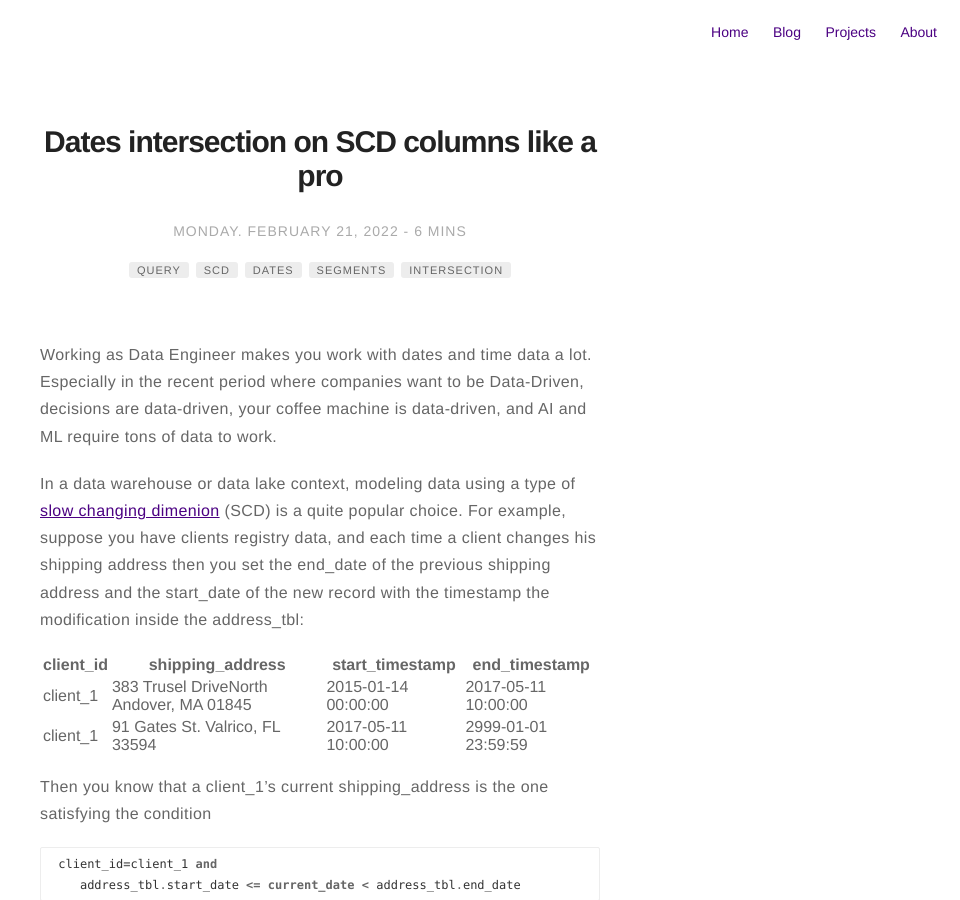
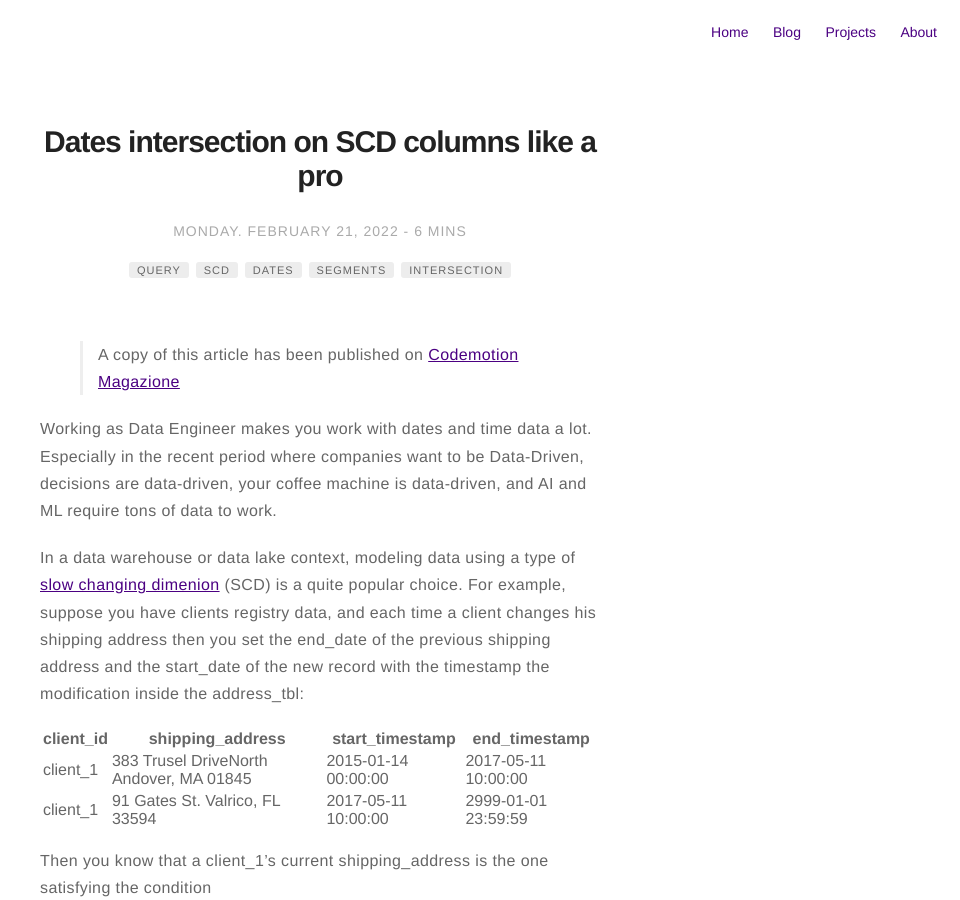
Before and after one commit to nicoDs96/hi, a Jekyll site: the page built from _posts/2022-01-22-dates-intersection-conditions-on-SCD-columns-like-a-pro.markdown, in a window 1280 px wide and 900 px high. Shown: the whole window, without its empty margins (320-1280 px from the left). Built offline with Jekyll 4.4.1, drawn with Linux system fonts in a browser that asks for light colours; formulas are drawn with MathJax 3.

Commit message:
Add link to codemotion publications

```diff
--- a/_posts/2022-01-22-dates-intersection-conditions-on-SCD-columns-like-a-pro.markdown
+++ b/_posts/2022-01-22-dates-intersection-conditions-on-SCD-columns-like-a-pro.markdown
@@ -19,6 +19,7 @@ category: blog
 author: nicods
 ---
 
+> A copy of this article has been published on [Codemotion Magazione](https://www.codemotion.com/magazine/ai-ml/data-science/date-intervals-in-data-warehouses-and-data-lakes/)
 
 Working as Data Engineer makes you work with dates and time data a lot. Especially in the recent period where companies want to be Data-Driven, decisions are data-driven, your coffee machine is data-driven, and AI and ML require tons of data to work.
 
```
